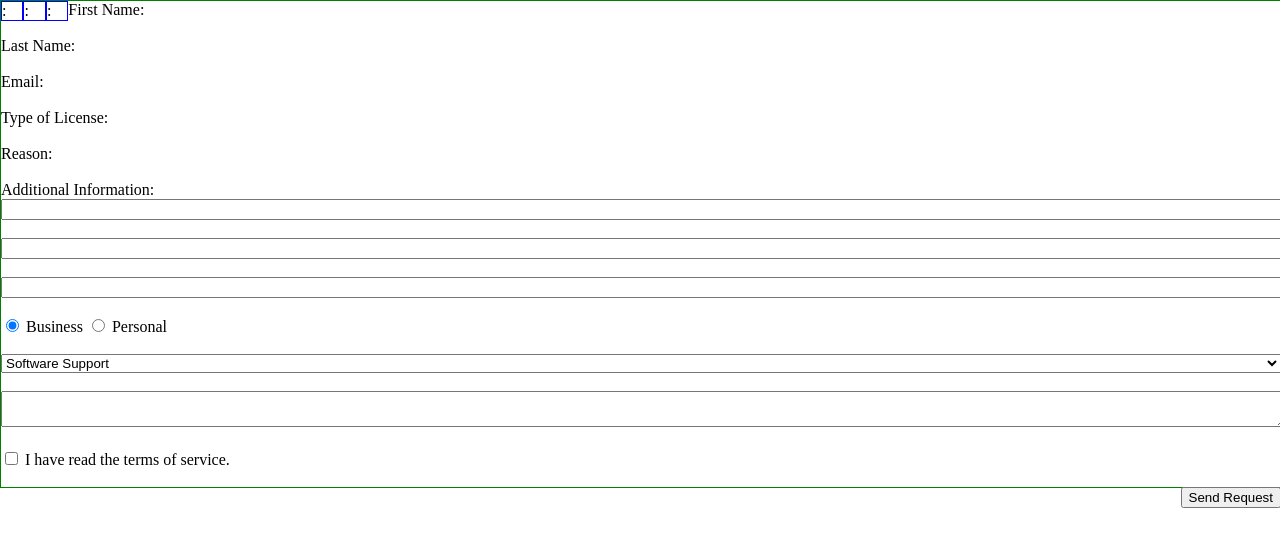
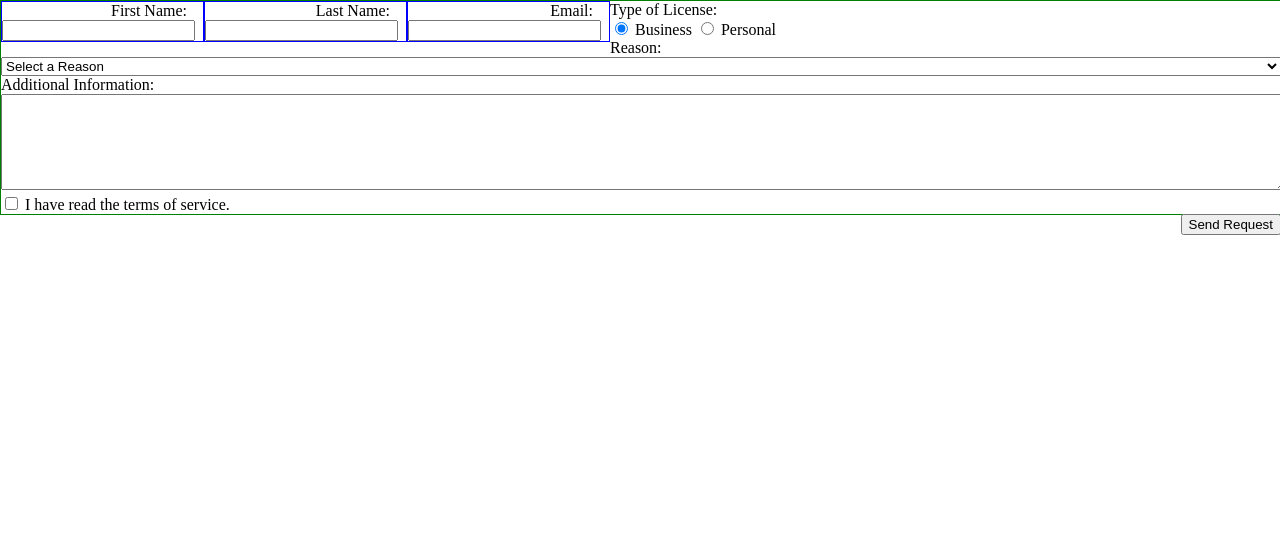
Before and after one commit to PhillipMarsley/The-Software-Guild-Pre-Work, a plain HTML site: page Labs/contactUs.html in a window 1280 px wide. Drawn offline with Linux system fonts and the light colour scheme.

Commit message:
Update 10/5/17.

```diff
--- a/Labs/contactUs.html
+++ b/Labs/contactUs.html
@@ -7,73 +7,75 @@
 </head>
 
 <body>
-    <div id='leftHalf'>
+    <form action='#' method='POST'>
         <div id='text'>
-                <label id='' for=''>: </label>
+            <div id='leftHalf'>
+                <label id='firstNameLabel' for='firstName'>First Name: </label>
+            </div>
+            <div id='rightHalf'>
+                <input id='firstName' name='firstName' type='text' />
+            </div>
         </div>
         <div id='text'>
-                <label id='' for=''>: </label>
+            <div id='leftHalf'>
+                <label id='lastNameLabel' for='lastName'>Last Name: </label>
+            </div>
+            <div id='rightHalf'>
+                <input id='lastName' name='lastName' type='text' />
+            </div>
         </div>
         <div id='text'>
-                <label id='' for=''>: </label>
+            <div id='leftHalf'>
+                <label id='emailLabel' for='email'>Email: </label>
+            </div>
+            <div id='rightHalf'>
+                <input id='email' name='email' type='text' />
+            </div>
         </div>
         <div id='radio'>
-
+            <div id='leftHalf'>
+                <label id='licenseTypeLabel' for='licenseType'>Type of License: </label>
+            </div>
+            <div id='rightHalf'>
+                <input id='licenseType' name='licenseType' value='business' type='radio' checked/> Business
+                <input id='licenseType' name='licenseType' value='personal' type='radio' /> Personal
+            </div>
         </div>
         <div id='dropdown'>
-
+            <div id='leftHalf'>
+                <label id='reasonLabel' for='reason'>Reason: </label>
+            </div>
+            <div id='rightHalf'>
+                <select id='reason' name='reason'>
+                <option value='0' selected='selected'>Select a Reason</option>
+                <option value='1'>Software Support</option>
+                <option value='2'>Hardware Support</option>
+                <option value='3'>Information Request</option>
+            </select>
+            </div>
         </div>
         <div id='textarea'>
-
+            <div id='leftHalf'>
+                <label id='additionalInformationLabel' for='additionalInformation'>Additional Information: </label>
+            </div>
+            <div id='rightHalf'>
+                <textarea rows='6' id='additionalInformation' name='additionalInformation'></textarea>
+            </div>
         </div>
         <div id='checkbox'>
-
+            <div id='leftHalf'></div>
+            <div id='rightHalf'>
+                <input id='teamsOfService' name='termsOfService' type='checkbox' /> I have read the terms of service.
+            </div>
         </div>
-        <div id=''>
-
+        <div id='submitButton'>
+            <div id='leftHalf'></div>
+            <div id='rightHalf'>
+                <input id='submit' name='submit' type='submit' value='Send Request' />
+            </div>
         </div>
-    </div>
-    <div id='rightHalf'>
-
-    </div>
-    <div id='leftHalf'>
-        First Name:
-        <br />
-        <br /> Last Name:
-        <br />
-        <br /> Email:
-        <br />
-        <br /> Type of License:
-        <br />
-        <br /> Reason:
-        <br />
-        <br /> Additional Information:
-        <br />
-    </div>
-    <div id='rightHalf'>
-        <form action='#' method='POST'>
-                <input id='firstName' name='firstName' type='text' />
-                <br />
-                <br />  <input id='lastName' name='lastName' type='text' />
-                <br />
-                <br />  <input id='email' name='email' type='text' />
-                <br />
-                <br />  <input id='licenseType' name='licenseType' value='business' type='radio' checked/> Business
-                        <input id='licenseType' name='licenseType' value='personal' type='radio' /> Personal
-                <br />
-                <br />  <select id='reason' name='reason'>
-                            <option value='softwareSupport'>Software Support</option>
-                            <option value='hardwareSupport'>Hardware Support</option>
-                            <option value='informationRequest'>Information Request</option>
-                        </select>
-                <br />
-                <br />  <textarea id='additionalInformation' name='additionalInformation'></textarea>
-                <br />
-                <br />  <input id='teamsOfService' name='termsOfService' type='checkbox' /> I have read the terms of service.
-                <br />
-                <br />  <input id='submit' name='submit' type='submit' value='Send Request'/>
-        </form>
-    </div>
+        </div>
+    </form>
 </body>
 
 </html>
```
